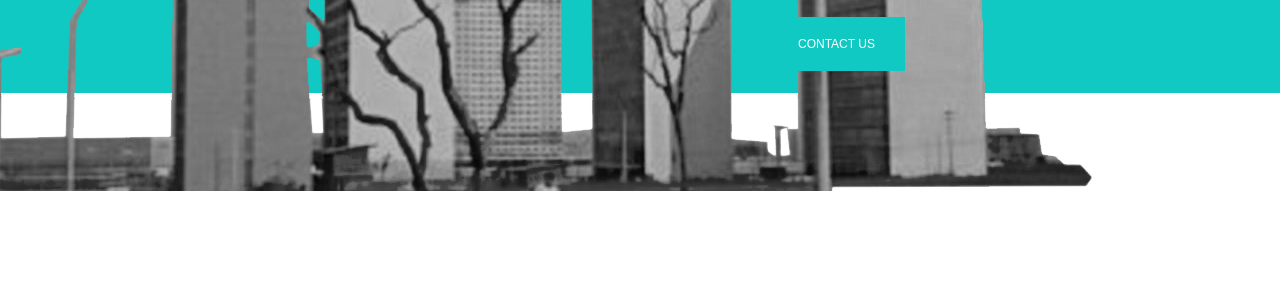
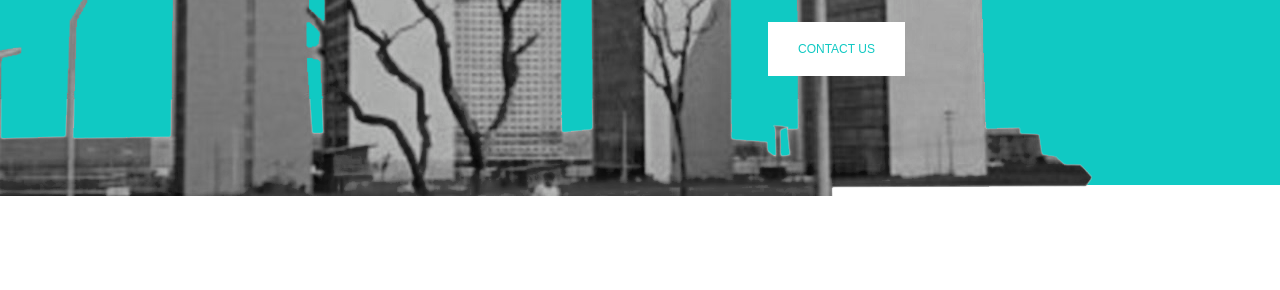
Before and after one commit to aeodflux/Piroll, a website: page src/index.html in a window 1280 px wide. Shown: the part 332-622 px from the top of the page. Drawn offline with nearby package versions, Linux system fonts and the light colour scheme; files that its build step writes are made by us from their sources.

Commit message:
Fix header button

```diff
--- a/src/js/script.js
+++ b/src/js/script.js
@@ -4,11 +4,13 @@ var videoButton = document.querySelector(".process__button");
 var isVideoOpened = true;
 
 video.addEventListener("click", function(evt) {
-    evt.preventDefault();
+  // TODO: fix script
+  // evt.preventDefault();
   if (isVideoOpened) {
     videoButton.classList.remove("process__button_enabled")
     videoButton.classList.add("process__button_disabled")
-    } else {
+  }
+  else {
     videoButton.classList.remove("process__button_disabled")
     videoButton.classList.add("process__button_enabled")
   }
--- a/src/scss/header.scss
+++ b/src/scss/header.scss
@@ -22,7 +22,7 @@
             &_1 {
                 position: absolute;
                 width: 100%;
-                height: 340px;
+                height: 432px;
                 background-color: $navy;
                 top: 85px;
                 z-index: -1;
@@ -101,12 +101,12 @@
         text-transform: uppercase;
         font-size: 12px;
         text-align: center;
-        background-color: $navy;
-        color: white;
+        background-color: white;
+        color: $navy;
         padding: 20px 30px;
         display: block;
         width: fit-content;
-        margin-top: 20px;
+        margin-top: 25px;
         &:enabled {
             outline: black auto 5px;
         }
```
Lines whose indentation alone changed are shown as unchanged.
